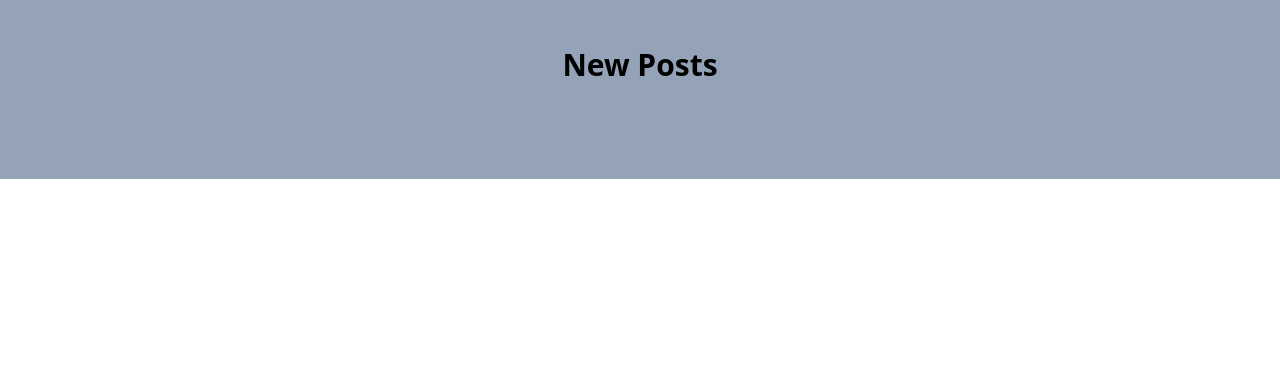
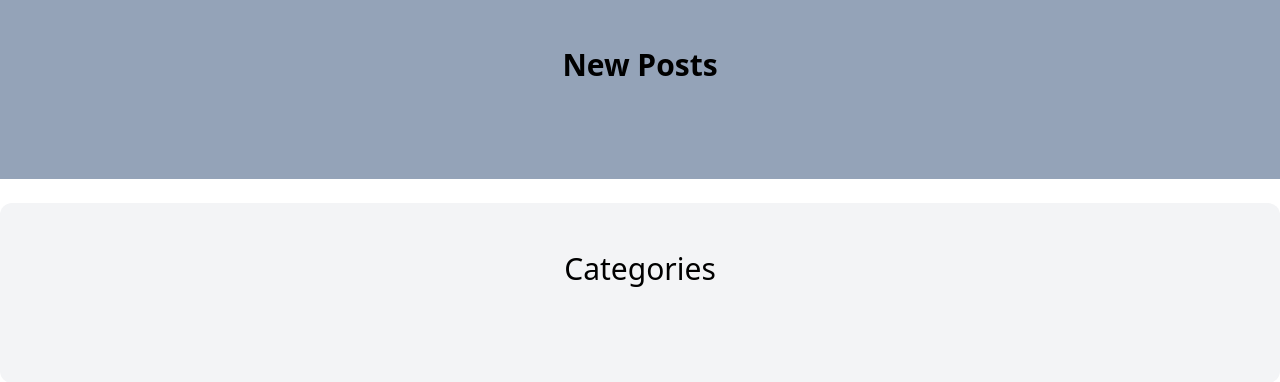
Before and after one commit to mansijmaharzn/motorcycle-haru, a Django app: page / in a window 1280 px wide. Shown: the part 86-468 px from the top of the page. Run offline with Django 5.2, Linux system fonts and the light colour scheme; data that the repository does not hold is empty; some libraries are stand-ins or nearby versions.

Commit message:
add category field in homepage

```diff
--- a/motorcycle_haru/core/templates/core/index.html
+++ b/motorcycle_haru/core/templates/core/index.html
@@ -2,7 +2,7 @@
 {% block title %}Home{% endblock %}
 {% block content %}
 <div class="px-6 py-12 bg-slate-400">
-    <h2 class="mb-12 text-3xl text-center font-bold">New Posts</h2>
+    <h2 class="mb-12 text-3xl text-center font-semibold">New Posts</h2>
 
     <div class="grid grid-cols-2 gap-3">
         {% for bike in bikes %}
@@ -20,4 +20,21 @@
         {% endfor %}
     </div>
 </div>
+
+<div class="mt-6 px-6 py-12 bg-gray-100 rounded-xl">
+    <h2 class="mb-12 text-3xl text-center text-semibold">Categories</h2>
+
+    <div class="grid grid-cols-3 gap-3">
+        {% for category in categories %}
+        <div>
+            <a href="#">
+                <div class="p-6 bg-white rounded-b-xl">
+                    <h2 class="text-2xl">{{ category.name }}</h2>
+                    <p class="text-gray-500">{{ category.bikes.count }} bikes</p>
+                </div>
+            </a>
+        </div>
+        {% endfor %}
+    </div>
+</div>
 {% endblock %}
--- a/motorcycle_haru/core/views.py
+++ b/motorcycle_haru/core/views.py
@@ -32,11 +32,11 @@ class LogoutView(LoginRequiredMixin, View):
 
 class IndexView(View):
     def get(self, request):
-        bikes = Bike.objects.all()
-        category = Category.objects.all()
+        bikes = Bike.objects.all()[:4]
+        categories = Category.objects.all()
         brands = Brand.objects.all()
         return render(request, "core/index.html", {
             'bikes': bikes,
-            'category': category,
-            'brand': brands,
+            'categories': categories,
+            'brands': brands,
         })
```
